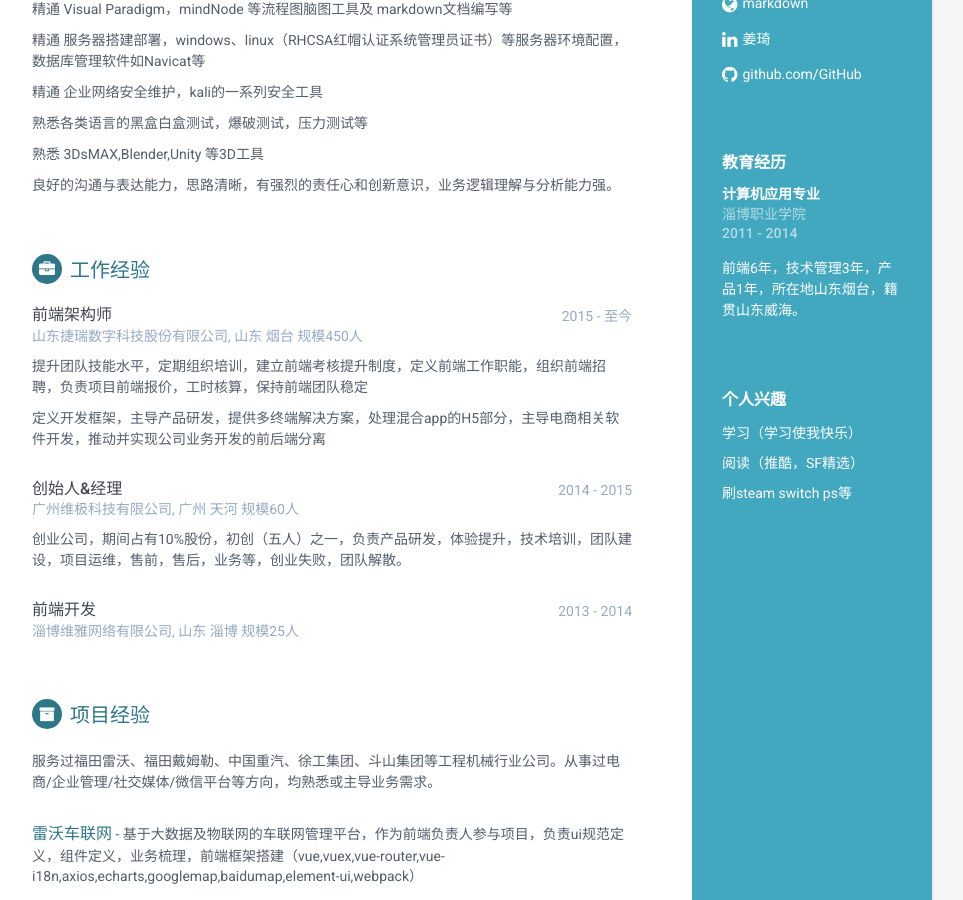
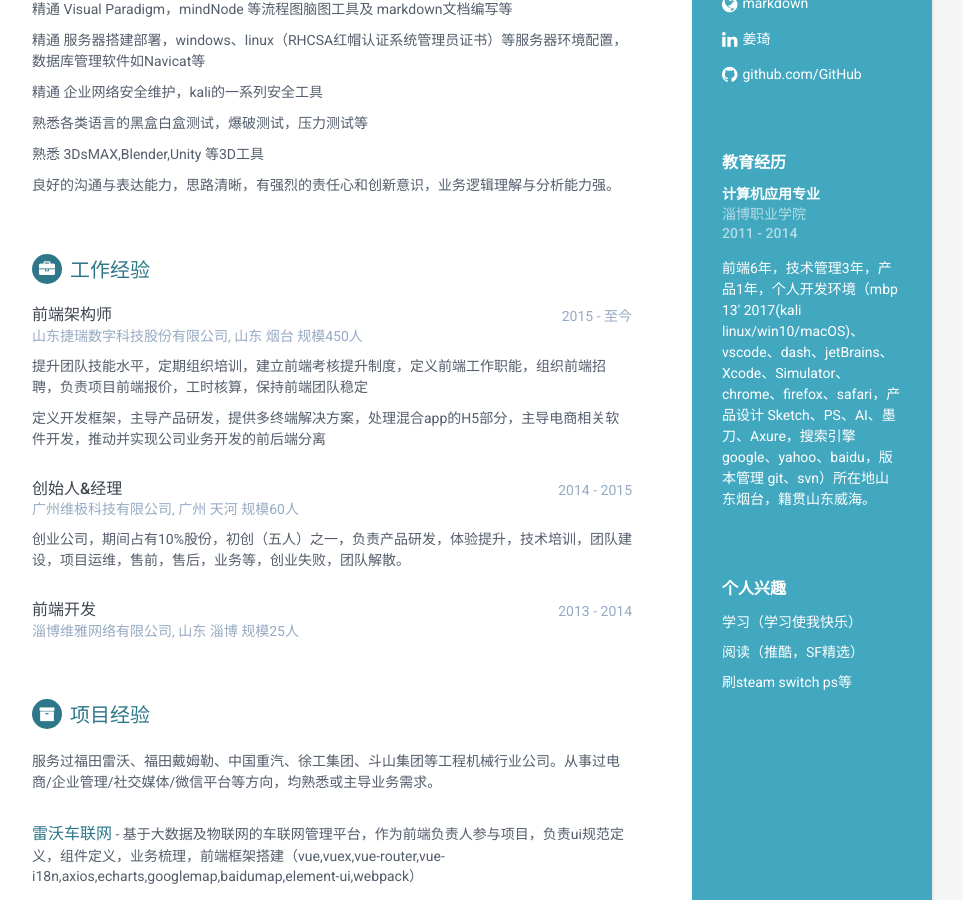
Before and after one commit to hotjp/introduce, a Jekyll site: the page built from index.html, in a window 1280 px wide and 900 px high, scrolled down 410 px. Shown: the whole window, without its empty margins (188-1151 px from the left). Built offline with Jekyll 4.4.1, drawn with Linux system fonts in a browser that asks for light colours.

Commit message:
add works tools

```diff
--- a/_includes/education.html
+++ b/_includes/education.html
@@ -5,5 +5,5 @@
     <h5 class="meta">淄博职业学院</h5>
     <div class="time">2011 - 2014</div>
 </div><!--//item-->
-<p>前端6年，技术管理3年，产品1年，所在地山东烟台，籍贯山东威海。</p>
+<p>前端6年，技术管理3年，产品1年，个人开发环境（mbp 13' 2017(kali linux/win10/macOS)、vscode、dash、jetBrains、Xcode、Simulator、chrome、firefox、safari，产品设计 Sketch、PS、AI、墨刀、Axure，搜索引擎 google、yahoo、baidu，版本管理 git、svn）所在地山东烟台，籍贯山东威海。</p>
 </div><!--//education-container-->
```
